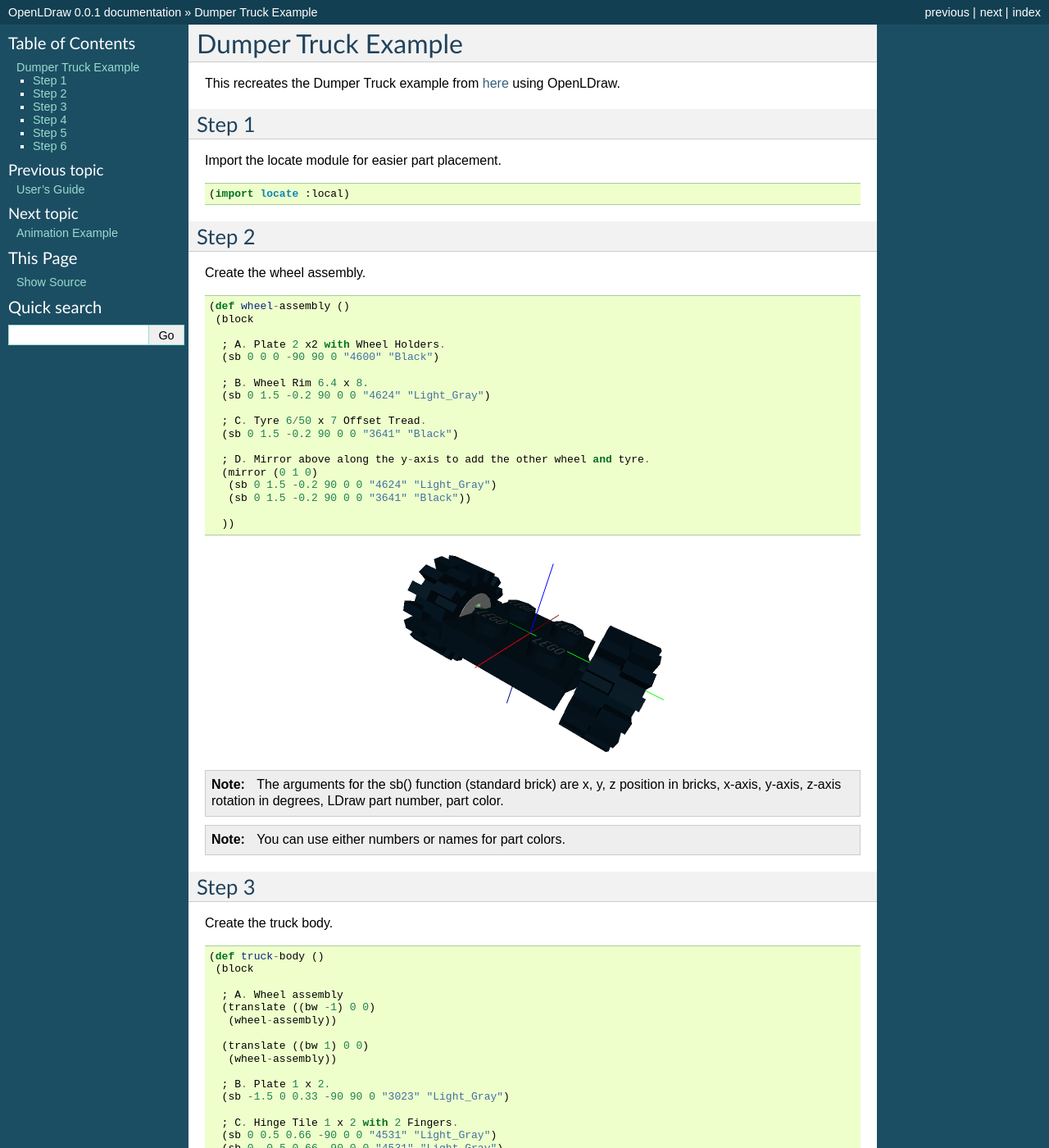
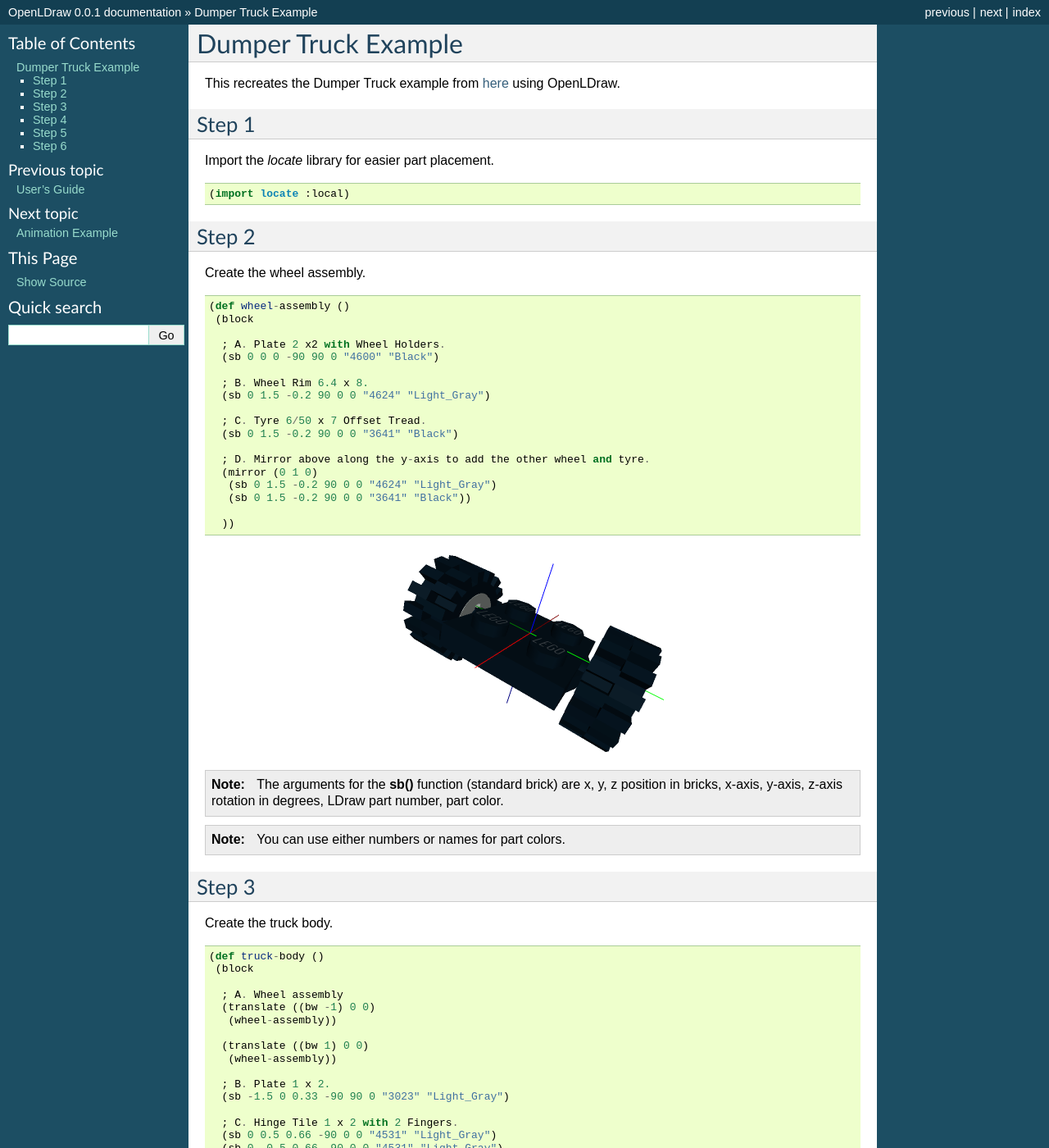
Before and after one commit to HazenBabcock/opensdraw, a Sphinx documentation site: the page built from docs/source/example.rst, in a window 1280 px wide and 1400 px high. Shown: the whole window at 82% size. Built offline with Sphinx 7.4.7, drawn with Linux system fonts in a browser that asks for light colours; some of the changed text lies outside the part shown.

Commit message:
Italicize library names. Bold function names.

```diff
--- a/docs/source/example.rst
+++ b/docs/source/example.rst
@@ -7,7 +7,7 @@ using OpenLDraw.
 Step 1
 ------
 
-Import the locate module for easier part placement. ::
+Import the *locate* library for easier part placement. ::
 
   (import locate :local)
 
@@ -41,7 +41,7 @@ Create the wheel assembly. ::
 
 .. note::
 
-   The arguments for the sb() function (standard brick) are x, y, z position in bricks, x-axis, y-axis, z-axis rotation in degrees, LDraw part number, part color.
+   The arguments for the **sb()** function (standard brick) are x, y, z position in bricks, x-axis, y-axis, z-axis rotation in degrees, LDraw part number, part color.
 
 .. note::
 
@@ -91,7 +91,7 @@ Create the truck body. ::
 
 .. note::
 
-   The bw() function converts brick widths to LDU (LDraw units).
+   The **bw()** function converts brick widths to LDU (LDraw units).
 
 Step 4
 ------
@@ -125,7 +125,7 @@ Create the dumper assembly. ::
 
 .. note::
 
-   The bh() function converts brick heights to LDU (LDraw units).
+   The **bh()** function converts brick heights to LDU (LDraw units).
 
 Step 5
 ------
```
Also changed, not shown: other parts of docs/source/example.rst (+1 -1 lines).
